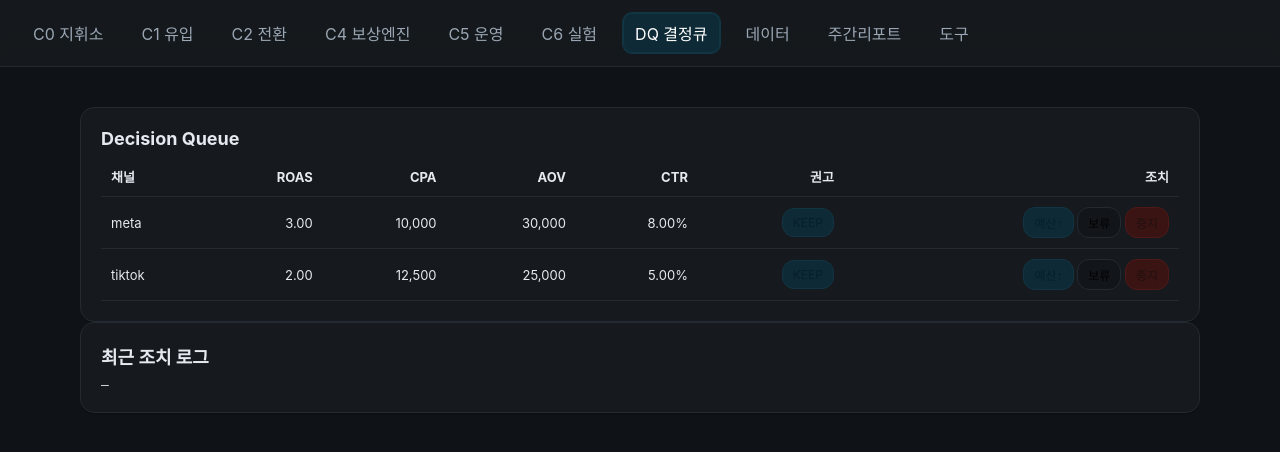
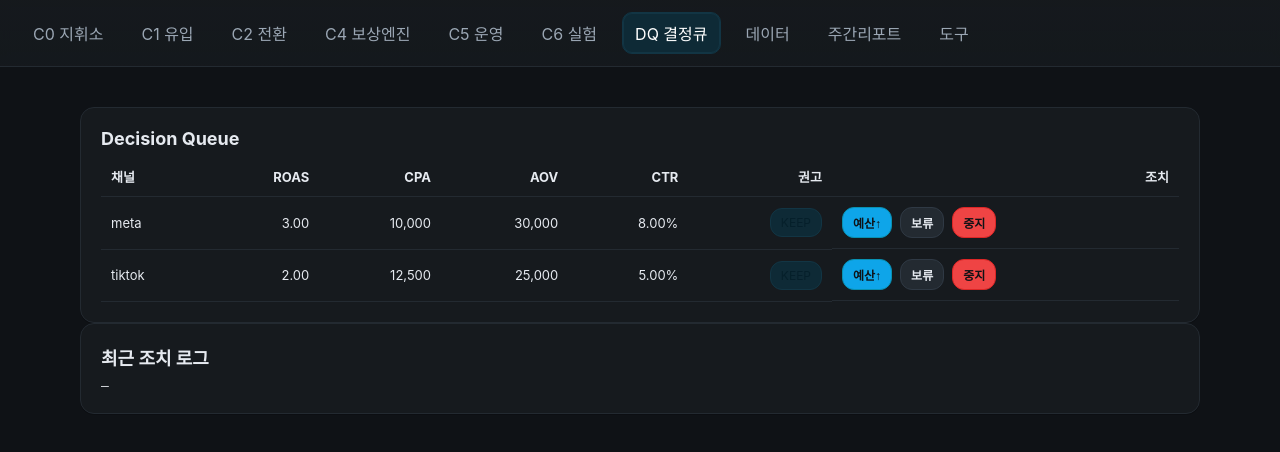
Before and after one commit to sht27363838-glitch/zp-v3.0, a Next.js app: page /decisions in a window 1280 px wide. Shown: the top 452 px of the page. Built offline with nearby package versions, Linux system fonts and the light colour scheme.

Commit message:
Add files via upload

```diff
--- a/app/decisions/page.tsx
+++ b/app/decisions/page.tsx
@@ -5,6 +5,13 @@ import { loadCSV } from '../_lib/patch_loader'
 import { computeKpi, decisionGate, fmt } from '../_lib/patch_calc'
 
 type Log = { ts:number, channel:string, action:string }
+
+const btn = {
+  base: { padding:'6px 10px', borderRadius:12, fontSize:12, fontWeight:600, border:'1px solid transparent', cursor:'pointer' } as React.CSSProperties,
+  primary: { background:'#0EA5E9', color:'#0F1216', borderColor:'#0891B2' } as React.CSSProperties,
+  neutral: { background:'#232A31', color:'#E6EAF0', borderColor:'#2f3944' } as React.CSSProperties,
+  danger:  { background:'#EF4444', color:'#0F1216', borderColor:'#DC2626' } as React.CSSProperties,
+}
 
 export default function Decisions(){
   const [rows,setRows] = React.useState<any[]>([])
@@ -17,7 +24,6 @@ export default function Decisions(){
       const list = Object.entries(by).map(([ch,rs])=>{
         const k = computeKpi(rs as any)
         const CPA = k.total.orders? k.total.ad_cost/k.total.orders : 0
-        // HOTFIX: CTR 은 clicks / visits 로 계산 (impressions 컬럼 의존 제거)
         const CTR = (k.total.clicks||0) / Math.max(1, (k.total.visits||0))
         const act = decisionGate({ROAS:k.ROAS, AOV:k.AOV, CPA, CTR})
         return {channel:ch, ROAS:k.ROAS, AOV:k.AOV, CPA, CTR, action:act}
@@ -47,11 +53,24 @@ export default function Decisions(){
               <td>{fmt.n(Math.round(r.CPA||0))}</td>
               <td>{fmt.n(Math.round(r.AOV||0))}</td>
               <td>{(r.CTR*100).toFixed(2)}%</td>
-              <td><span className={'badge '+(r.action==='SCALE'?'success':r.action==='KEEP'?'primary':'danger')}>{r.action}</span></td>
               <td>
-                <button className='badge primary' onClick={()=>doAction(r.channel,'예산↑')}>예산↑</button>{' '}
-                <button className='badge' onClick={()=>doAction(r.channel,'보류')}>보류</button>{' '}
-                <button className='badge danger' onClick={()=>doAction(r.channel,'중지')}>중지</button>
+                <span className={'badge '+(r.action==='SCALE'?'success':r.action==='KEEP'?'primary':'danger')}>
+                  {r.action}
+                </span>
+              </td>
+              <td style={{display:'flex', gap:8}}>
+                <button
+                  aria-label='예산 증액'
+                  style={{...btn.base, ...btn.primary}}
+                  onClick={()=>doAction(r.channel,'예산↑')}>예산↑</button>
+                <button
+                  aria-label='보류'
+                  style={{...btn.base, ...btn.neutral}}
+                  onClick={()=>doAction(r.channel,'보류')}>보류</button>
+                <button
+                  aria-label='중지'
+                  style={{...btn.base, ...btn.danger}}
+                  onClick={()=>doAction(r.channel,'중지')}>중지</button>
               </td>
             </tr>
           ))}
```
